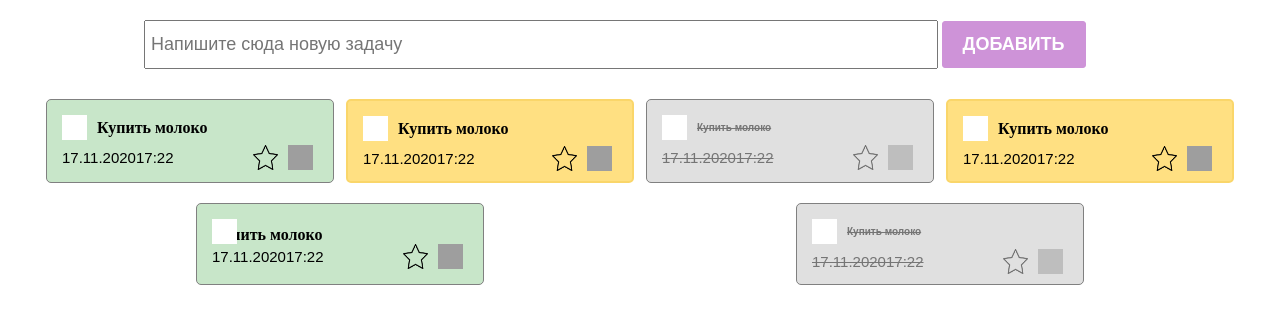
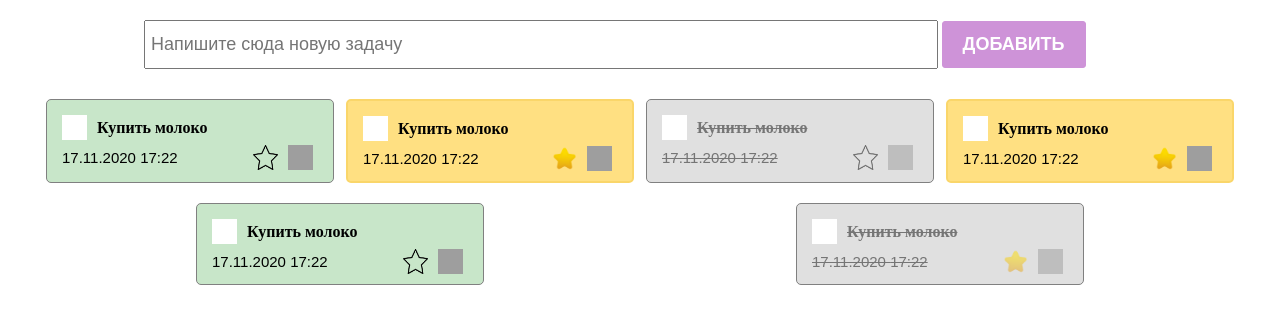
Before and after one commit to nurzat87/todo1, a Django app: page / in a window 1280 px wide. Shown: the top 324 px of the page. Run offline with Django 3.2, Linux system fonts and the light colour scheme; grey boxes are pictures that could not be loaded.

Commit message:
connected styles to todo_list

```diff
--- a/main/static/styles/index.css
+++ b/main/static/styles/index.css
@@ -82,9 +82,13 @@ section{
     min-height: 35px;
 }
 
-.todo_item.done h4{
-    font-size: 10px;
+.todo_item.header h4{
+    font-size: 18px;
     font-family: sans-serif;
+}
+
+.todo_item.header h4 a{
+   text-decoration: none;
 }
 
 .todo_item_footer{
--- a/main/templates/index.html
+++ b/main/templates/index.html
@@ -8,7 +8,7 @@
     <!-- <link rel="stylesheet" href="./styles/index.css"/>-->
     <link rel="stylesheet" href="{% static 'styles/index.css' %}" />
     <!-- <link rel="stylesheet" href="./styles/checkbox.css"/>-->
-    <link rel="stylesheet" href="{% static 'styles/checkbox.css' %}"/>
+    <link rel="stylesheet" href="{% static 'styles/checkbox.css' %}" />
 
 </head>
 <body>
@@ -16,9 +16,9 @@
 
         <div class="create_container">
             <input
-            class="create_input"
-            type="text"
-            placeholder="Напишите сюда новую задачу"
+             class="create_input"
+             type="text"
+             placeholder="Напишите сюда новую задачу"
             />
             <button class="create_button">Добавить</button>
         </div>
@@ -34,7 +34,7 @@
                     <h4>Купить молоко</h4>
                 </div>
                 <div class="todo_item_footer">
-                    <p>17.11.2020<span>17:22</span></p>
+                    <p>17.11.2020 <span>17:22</span></p>
                     <div class="action_buttons">
                         <img src="./icons/unmarked.png" />
                         <img src="./icons/delete.png" />
@@ -51,7 +51,58 @@
                     <h4>Купить молоко</h4>
                 </div>
                 <div class="todo_item_footer">
-                    <p>17.11.2020<span>17:22</span></p>
+                    <p>17.11.2020 <span>17:22</span></p>
+                    <div class="action_buttons">
+                        <img src="./icons/marked.png" />
+                        <img src="./icons/delete.png" />
+                    </div>
+                </div>
+            </div>
+
+            <div class="todo_item done" >
+                <div class="todo_item_header" s>
+                    <label class="checkbox_container">
+                        <input type="checkbox" checked/>
+                        <span class="checkmark"></span>
+                    </label>
+                    <h4>Купить молоко</h4>
+                </div>
+                <div class="todo_item_footer">
+                    <p>17.11.2020 <span>17:22</span></p>
+                    <div class="action_buttons">
+                        <img src="./icons/unmarked.png" />
+                        <img src="./icons/delete.png" />
+                    </div>
+                </div>
+            </div>
+
+            <div class="todo_item marked">
+                <div class="todo_item_header">
+                    <label class="checkbox_container">
+                        <input type="checkbox"/>
+                        <span class="checkmark"></span>
+                    </label>
+                    <h4>Купить молоко</h4>
+                </div>
+                <div class="todo_item_footer">
+                    <p>17.11.2020 <span>17:22</span></p>
+                    <div class="action_buttons">
+                        <img src="./icons/marked.png" />
+                        <img src="./icons/delete.png" />
+                    </div>
+                </div>
+            </div>
+
+            <div class="todo_item">
+                <div class="todo_item_header">
+                    <label class="checkbox_container">
+                        <input type="checkbox"/>
+                        <span class="checkmark"></span>
+                    </label>
+                    <h4>Купить молоко</h4>
+                </div>
+                <div class="todo_item_footer">
+                    <p>17.11.2020 <span>17:22</span></p>
                     <div class="action_buttons">
                         <img src="./icons/unmarked.png" />
                         <img src="./icons/delete.png" />
@@ -68,60 +119,9 @@
                     <h4>Купить молоко</h4>
                 </div>
                 <div class="todo_item_footer">
-                    <p>17.11.2020<span>17:22</span></p>
+                    <p>17.11.2020 <span>17:22</span></p>
                     <div class="action_buttons">
-                        <img src="./icons/unmarked.png" />
-                        <img src="./icons/delete.png" />
-                    </div>
-                </div>
-            </div>
-
-            <div class="todo_item marked">
-                <div class="todo_item_header">
-                    <label class="checkbox_container">
-                        <input type="checkbox"/>
-                        <span class="checkmark"></span>
-                    </label>
-                    <h4>Купить молоко</h4>
-                </div>
-                <div class="todo_item_footer">
-                    <p>17.11.2020<span>17:22</span></p>
-                    <div class="action_buttons">
-                        <img src="./icons/unmarked.png" />
-                        <img src="./icons/delete.png" />
-                    </div>
-                </div>
-            </div>
-
-            <div class="todo_item">
-                <div class="todo_item_headers">
-                    <label class="checkbox_container">
-                        <input type="checkbox"/>
-                        <span class="checkmark"></span>
-                    </label>
-                    <h4>Купить молоко</h4>
-                </div>
-                <div class="todo_item_footer">
-                    <p>17.11.2020<span>17:22</span></p>
-                    <div class="action_buttons">
-                        <img src="./icons/unmarked.png" />
-                        <img src="./icons/delete.png" />
-                    </div>
-                </div>
-            </div>
-
-            <div class="todo_item done">
-                <div class="todo_item_header">
-                    <label class="checkbox_container">
-                        <input type="checkbox"/>
-                        <span class="checkmark"></span>
-                    </label>
-                    <h4>Купить молоко</h4>
-                </div>
-                <div class="todo_item_footer">
-                    <p>17.11.2020<span>17:22</span></p>
-                    <div class="action_buttons">
-                        <img src="./icons/unmarked.png" />
+                        <img src="./icons/marked.png" />
                         <img src="./icons/delete.png" />
                     </div>
                 </div>
--- a/main/views.py
+++ b/main/views.py
@@ -1,11 +1,13 @@
 from django.shortcuts import render, HttpResponse
+from .models import ToDo
 
 # Create your views here.
 def homepage(request):
     return render(request,"index.html")
 
 def test(request):
-    return render(request,"test.html")
+    todo_list = ToDo.objects.all()
+    return render(request,"test.html",{"todo_list": todo_list})
 
 def second(request):
     return HttpResponse("test 2 page")
--- a/todo/settings.py
+++ b/todo/settings.py
@@ -124,5 +124,5 @@ USE_TZ = True
 STATIC_URL = '/static/'
 STATIC_ROOT = BASE_DIR / 'static'
 
-MEDIA_URL = 'media/'
+MEDIA_URL = '/media/'
 MEDIA_ROOT = BASE_DIR / 'media'
```
Also changed, not shown: main/templates/test.html (+44 -6 lines).
